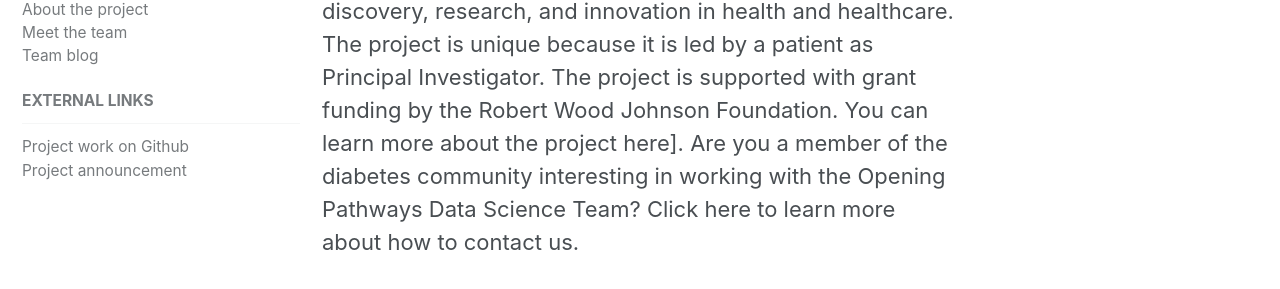
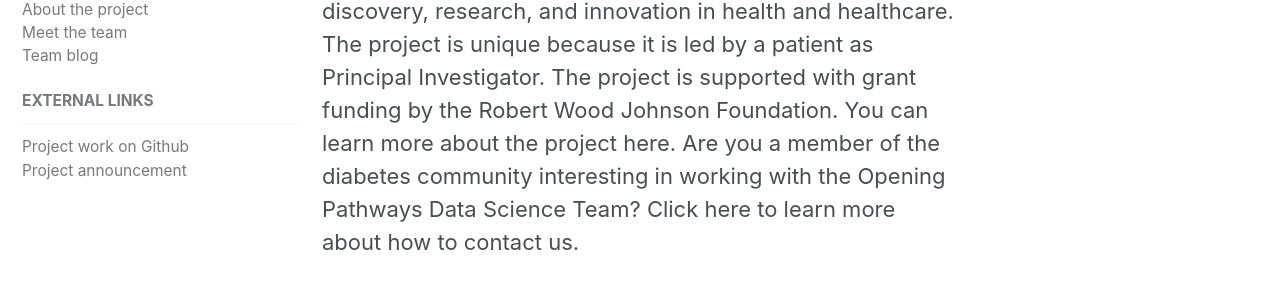
Before and after one commit to opening-pathways/website, a Jekyll site: the page built from index.html, in a window 1280 px wide and 900 px high, scrolled down 416 px. Shown: the part 130-419 px from the top of the window. Built offline with Jekyll 4.4.1, drawn with Linux system fonts in a browser that asks for light colours.

Commit message:
Formatting fix

```diff
--- a/index.html
+++ b/index.html
@@ -8,6 +8,6 @@ header:
 
 This project is a collaboration between patients and traditional researchers to explore the processes around discovery, research, and innovation in health and healthcare. The project is unique because it is led by a patient as Principal Investigator. The project is supported with grant funding by the Robert Wood Johnson Foundation.
 
-You can <a href="/about">learn more about the project here]</a>.
+You can <a href="/about">learn more about the project here</a>.
 
 Are you a member of the diabetes community interesting in working with the Opening Pathways Data Science Team? <a href="/work-with-data-science-team">Click here to learn more about how to contact us</a>.
```
